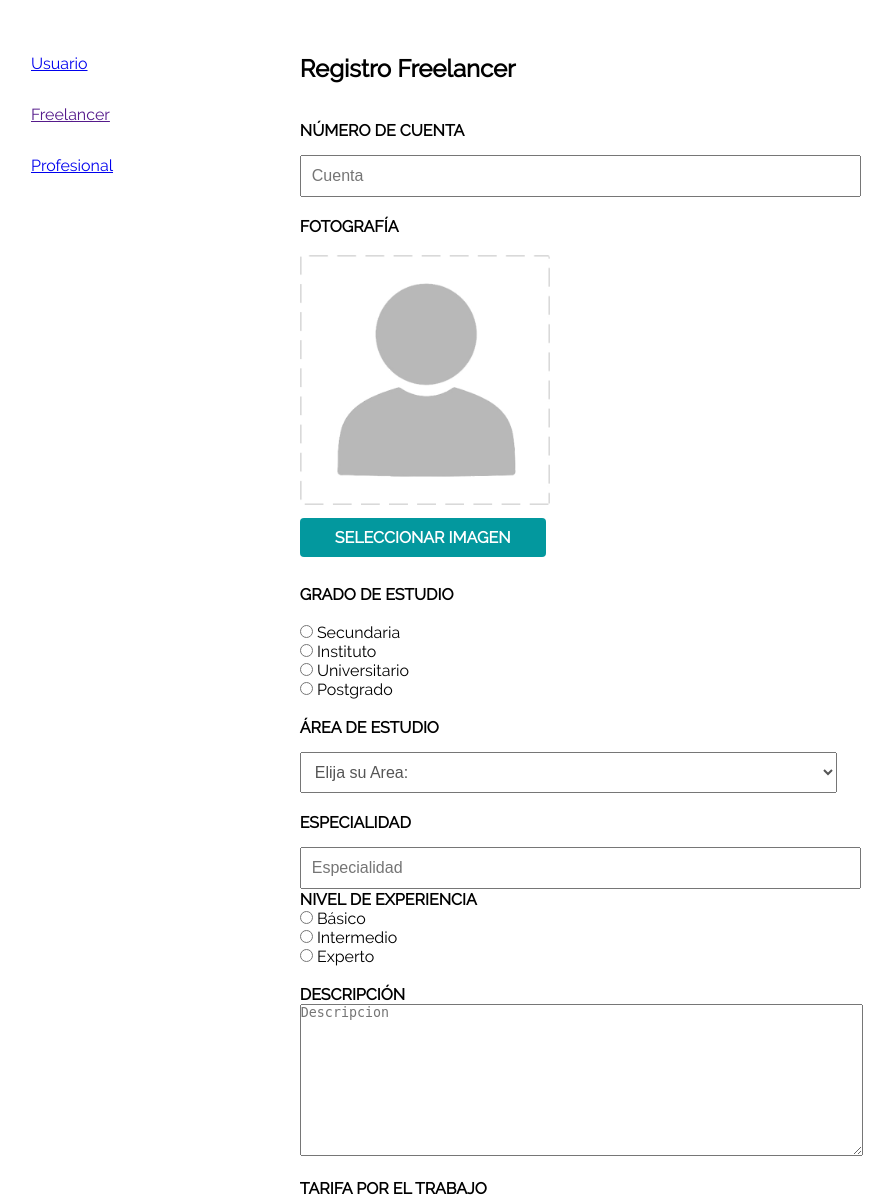
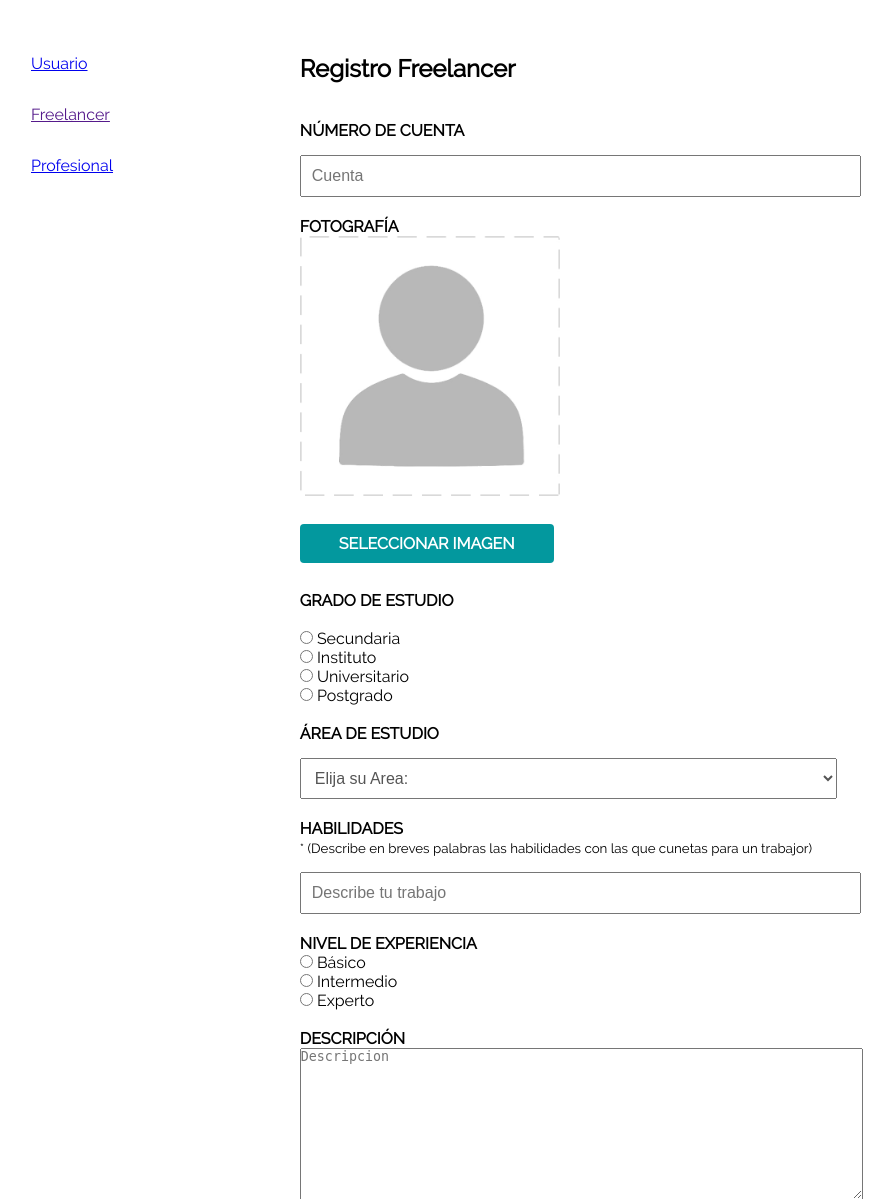
Before and after one commit to simarek/WebPrueba2, a PHP site: page /suscribe1.html in a window 1280 px wide. Shown: the part 80-1279 px from the top of the page, without its empty margins (161-1055 px from the left). Run offline with PHP 8.4, Linux system fonts and the light colour scheme.

Commit message:
arreglo formulario de suscripcion

```diff
--- a/styles/styles.css
+++ b/styles/styles.css
@@ -254,25 +254,33 @@ nav ul li a:hover {
   text-transform: uppercase;
 }
 
+.btn-foto{
+  cursor: pointer;
+  color: #fff;
+  font-family: rale;
+  font-weight: bold;
+  background: #03989e;
+  padding: 10px 39px;
+  border-radius: 4px;
+  text-decoration: none;
+  text-transform: uppercase;
+
+}
+
 .fotografia{
   display: block;
   width: 260px;
+}
+
+#preview{
+  height: 260px;
+  width: auto;
+  margin-left: auto;
+  margin-right: auto;
+  display: block;
 }
 
 .fotografia img{
   /* border: 2px dashed #ccc ; */
   box-sizing: border-box;
 }
-
-.btn-foto{
-  cursor: pointer;
-  color: #fff;
-  font-family: rale;
-  font-weight: bold;
-  background: #03989e;
-  padding: 10px 35px;
-  border-radius: 4px;
-  text-decoration: none;
-  text-transform: uppercase;
-
-}
--- a/suscribe.html
+++ b/suscribe.html
@@ -17,9 +17,9 @@
         <!-- Logo principal de la pagina -->
 
         <div class="logo">
-          <a href="index.html"
-            ><p><img class="img-suscribe" src="images/logo7.png" /></p
-          ></a>
+          <a href="index.html">
+            <p><img class="img-suscribe" src="images/logo7.png" /></p>
+          </a>
         </div>
         <!-- Menu de navegacion de la pagina -->
 
--- a/suscribe1.html
+++ b/suscribe1.html
@@ -13,9 +13,9 @@
       <div class="ancho">
         <!-- Logo principal de la pagina -->
         <div class="logo">
-          <a href="index.html"
-            ><p><img class="img-suscribe" src="images/logo7.png" /></p
-          ></a>
+          <a href="index.html">
+            <p><img class="img-suscribe" src="images/logo7.png" /></p>
+          </a>
         </div>
 
         <!-- Menu de navegacion de la pagina -->
@@ -62,7 +62,7 @@
 
           <!-- ingresar fotografia en imagen jpg, jpeg o png -->
 
-          <label class="lbl-suscribe">Fotografía</label>
+          <label class="lbl-suscribe" >Fotografía</label>
           <br />
             <div class="fotografia">
             <input
@@ -73,8 +73,8 @@
               onchange="previewImage();"
               style="display: none;"
             />
-            <br/>
-            <img id="preview" width="250" src="images/foto.jpg" />
+
+            <img id="preview" src="images/foto.jpg" />
             <br /><br />
             <label for="file" class="btn-foto" >Seleccionar Imagen</label>
           </div>
@@ -112,15 +112,17 @@
           <br /><br />
 
           <!-- <input type="submit" name="subir" value="Subir" /> -->
-          <label class="lbl-suscribe">Especialidad</label>
+          <label class="lbl-suscribe">HABILIDADES</label><br>
+          <SMALl>* (Describe en breves palabras las habilidades con las que cunetas para un trabajor)</SMALl>
           <input
             type="text"
             name="Especialidad"
-            placeholder="Especialidad"
+            placeholder="Describe tu trabajo"
             class="caja-suscribe"
-            required=""
             pattern="[A-Z a-z]+"
           />
+          <br>
+          <br>
 
           <!-- <input type="submit" name="subir" value="Subir" /> -->
           <label class="lbl-suscribe">Nivel de Experiencia</label><br />
@@ -170,6 +172,9 @@
             disabled="disabled"
           />
           <small>Las tarifa a ingresar deberá ser un monto entero</small>
+          <br>
+          <br>
+          <br>
 
           <a href="/suscribe2.html" class="a-suscribe">Siguiente</a>
         </form>
--- a/suscribe2.html
+++ b/suscribe2.html
@@ -13,9 +13,9 @@
       <div class="ancho">
         <!-- Logo principal de la pagina -->
         <div class="logo">
-          <a href="index.html"
-            ><p><img class="img-suscribe" src="images/logo7.png" /></p
-          ></a>
+          <a href="index.html">
+            <p><img class="img-suscribe" src="images/logo7.png" /></p>
+          </a>
         </div>
 
         <!-- Menu de navegacion de la pagina -->
```
